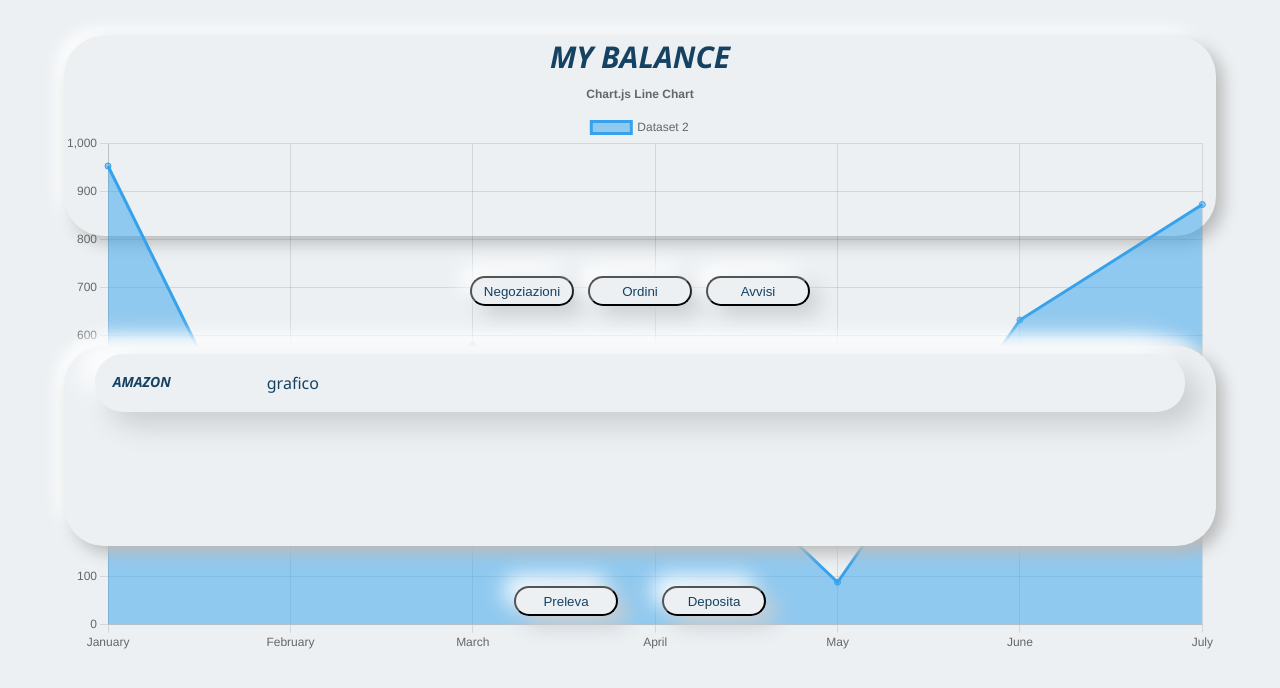
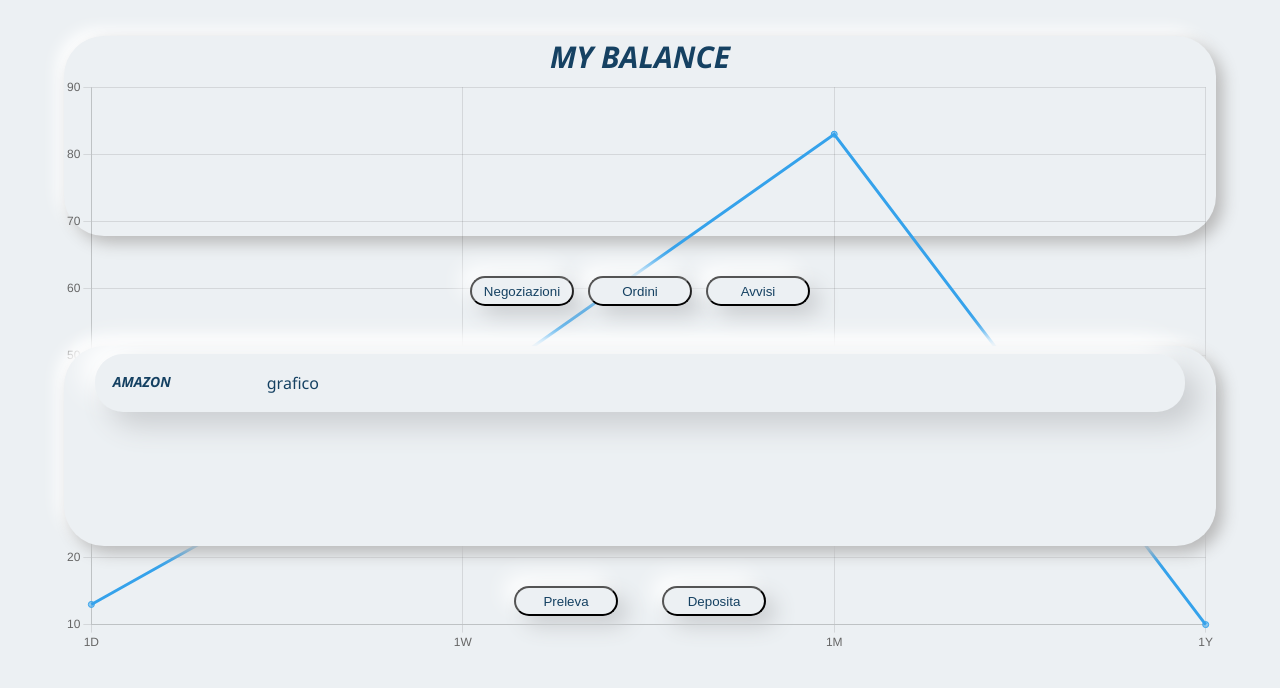
Before and after one commit to casiimir/fun-trade, a Next.js app: page /profile in a window 1280 px wide. Shown: the top 688 px of the page. Built offline with nearby package versions, Linux system fonts and the light colour scheme.

Commit message:
feat: Chart and fake data

```diff
--- a/package.json
+++ b/package.json
@@ -12,6 +12,7 @@
     "chart.js": "^4.3.1",
     "eslint": "8.45.0",
     "eslint-config-next": "13.4.12",
+    "faker": "^6.6.6",
     "moment": "^2.29.4",
     "next": "13.4.12",
     "next-images": "^1.8.5",
@@ -19,6 +20,7 @@
     "react-dom": "18.2.0"
   },
   "devDependencies": {
+    "@faker-js/faker": "^8.0.2",
     "react-chartjs-2": "^5.2.0",
     "sass": "^1.64.1"
   }
--- a/src/components/chart/Chart.jsx
+++ b/src/components/chart/Chart.jsx
@@ -11,7 +11,6 @@ import {
 	Legend,
 } from "chart.js";
 import { Line } from "react-chartjs-2";
-import faker from "faker";
 
 ChartJS.register(
 	CategoryScale,
@@ -28,24 +27,25 @@ export const options = {
 	responsive: true,
 	plugins: {
 		legend: {
-			position: "top",
+			display: false,
+			position: "",
 		},
 		title: {
-			display: true,
+			display: false,
 			text: "Chart.js Line Chart",
 		},
 	},
 };
 
-const labels = ["January", "February", "March", "April", "May", "June", "July"];
+const labels = ["1D", "1W", "1M", "1Y"];
 
 export const data = {
 	labels,
 	datasets: [
 		{
-			fill: true,
+			fill: false,
 			label: "Dataset 2",
-			data: labels.map(() => faker.datatype.number({ min: 0, max: 1000 })),
+			data: labels.map(() => Math.floor(Math.random() * 100)),
 			borderColor: "rgb(53, 162, 235)",
 			backgroundColor: "rgba(53, 162, 235, 0.5)",
 		},
```
Also changed, not shown: 1 other file (tests, documents, lock files or other folders).
